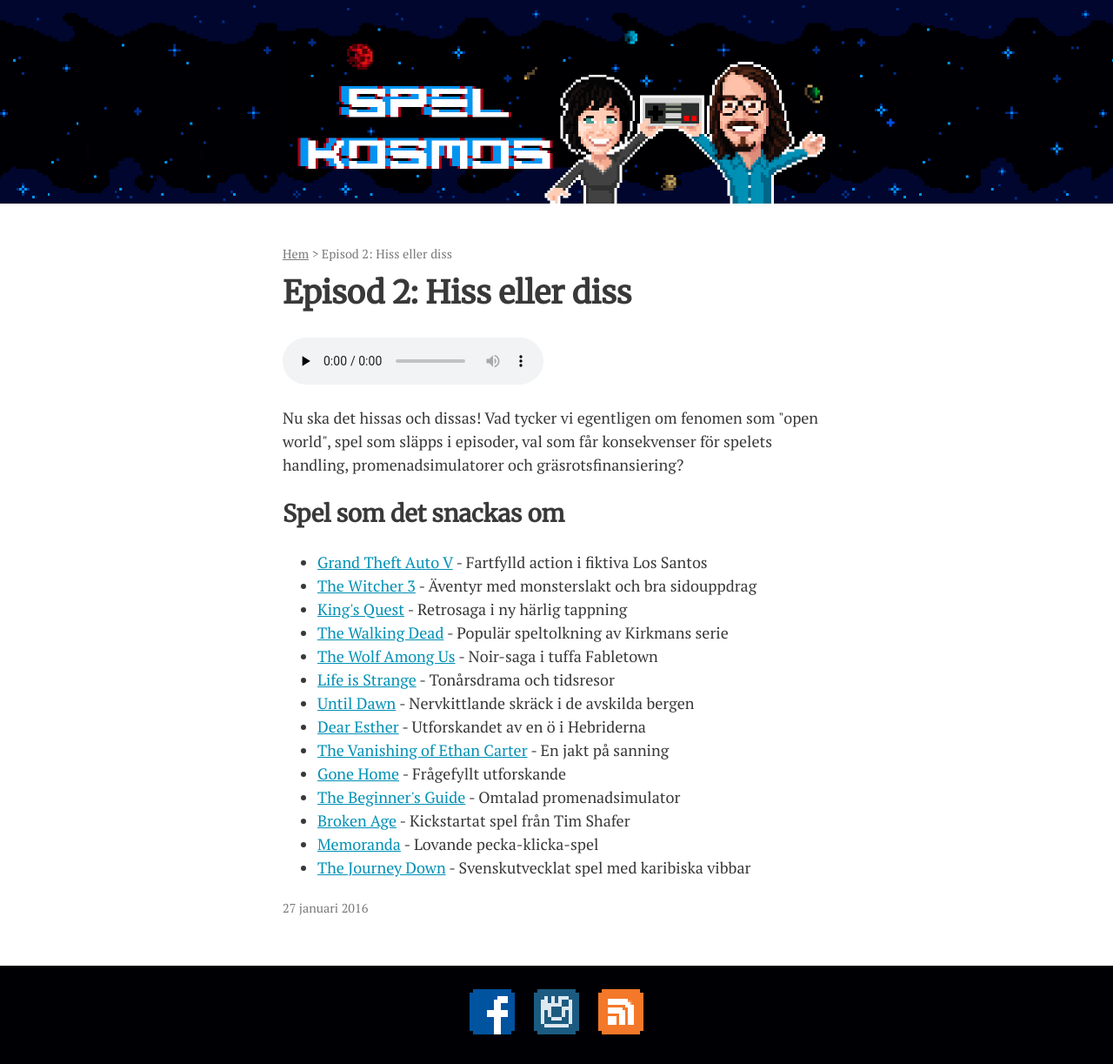
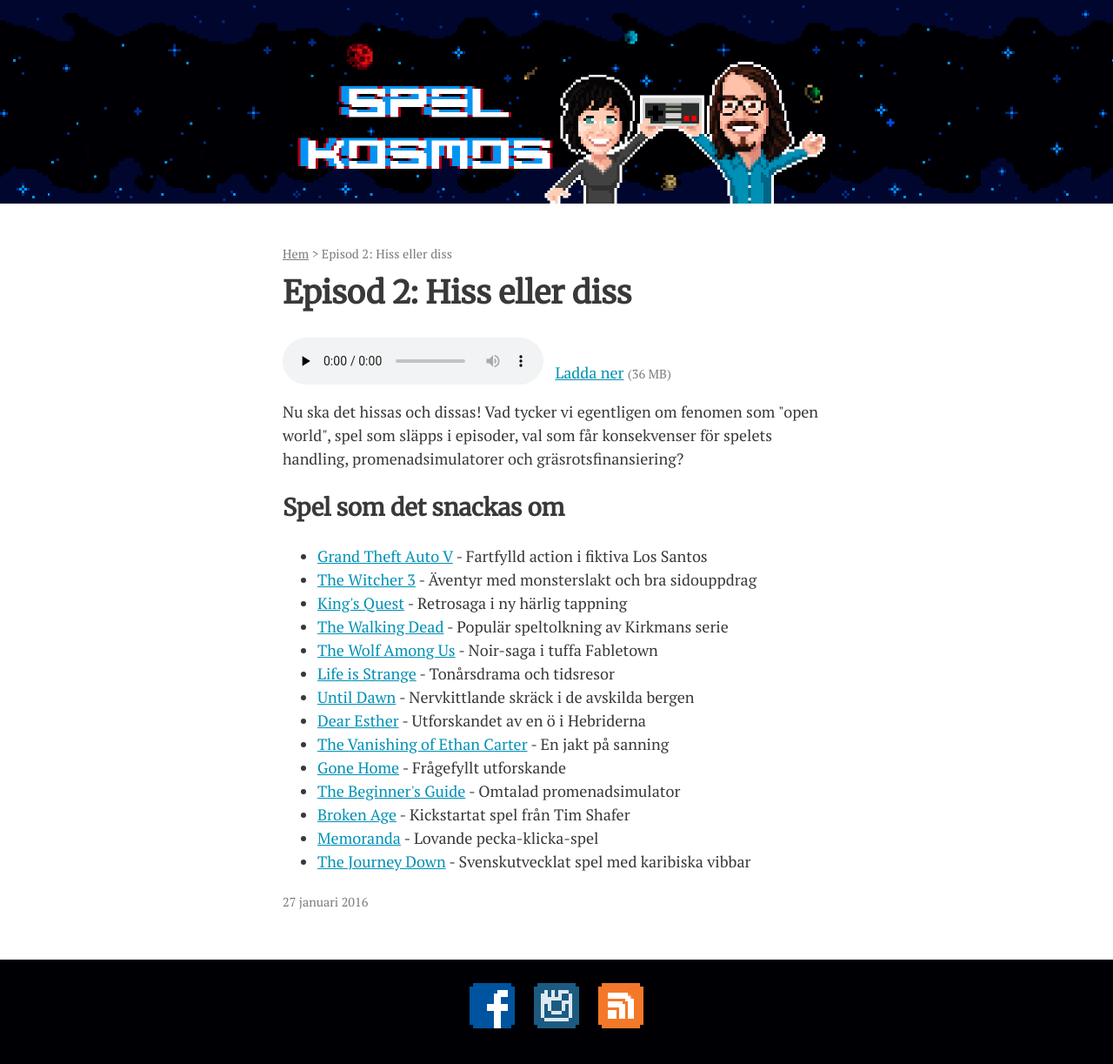
Before and after one commit to svendahlstrand/spelkosmos.se, a Jekyll site: the page built from _posts/2016-01-27-hiss-eller-diss.md, in a window 1280 px wide. Shown: the whole page at 87% size. Built offline with Jekyll 4.4.1, drawn with Linux system fonts in a browser that asks for light colours.

Commit message:
Add download link.

```diff
--- a/_layouts/post.html
+++ b/_layouts/post.html
@@ -5,6 +5,8 @@ layout: default
 <article>
   <h1>{% include page-title.liquid %}</h1>
   <audio controls="controls" preload="none" src="{% include aws-url.liquid episode=page.episode %}" ></audio>
+  <a href="{% include aws-url.liquid episode=page.episode %}" download>Ladda ner</a>
+  <small>({{ page.length | divided_by: 1000000 }} MB)</small>
   {{ content }}
   <time datetime="{{ page.date | | date: '%Y-%m-%d' }}">{% include localized-date.liquid date=page.date %}</time>
 </article>
--- a/stylesheets/main.css
+++ b/stylesheets/main.css
@@ -66,6 +66,11 @@ footer a {
   margin: 0 0.5em;
 }
 
+audio {
+  vertical-align: bottom;
+  margin-right: 0.5em;
+}
+
 table {
   width: 100%;
 }
@@ -105,7 +110,7 @@ a {
   color: #0090b5;
 }
 
-time {
+time, small {
   font-size: 0.8em;
   color: #7a7a7a;
 }
```
